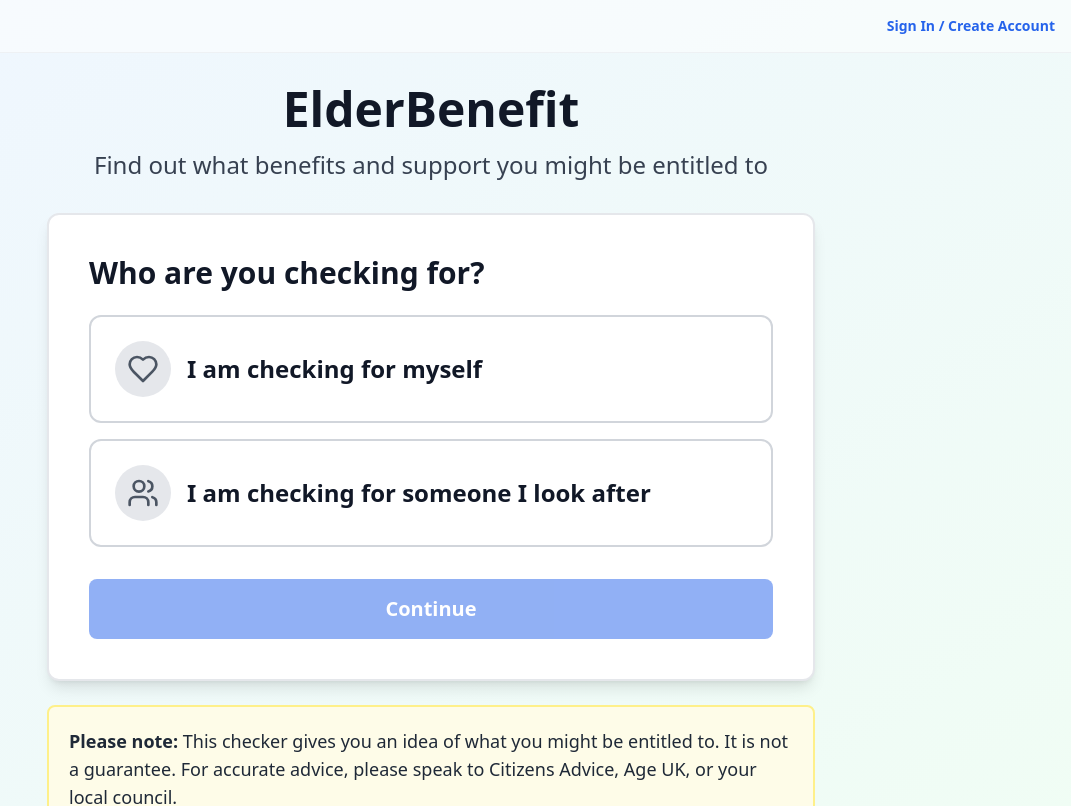
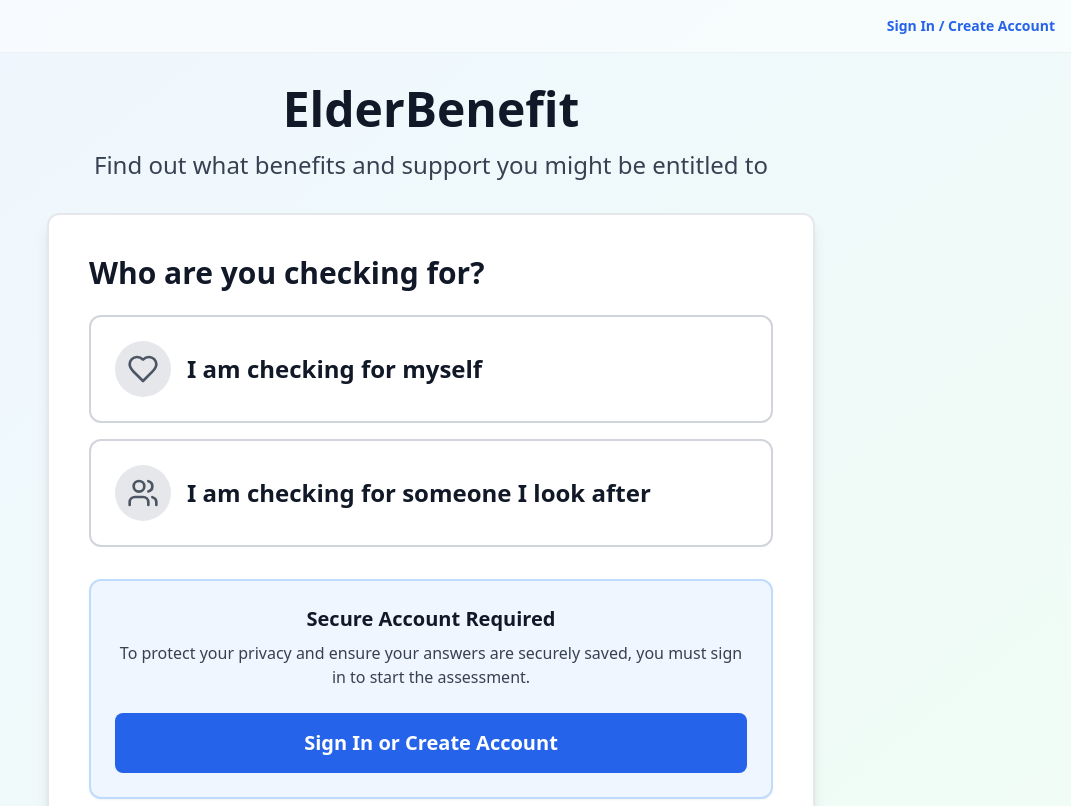
Before and after one commit to kaustubhk1/benefits-calculator, a React (Vite) app: page / in a window 1280 px wide. Shown: the top 806 px of the page, without its empty margins (209-1280 px from the left). Built offline with nearby package versions, Linux system fonts and the light colour scheme; no server answers.

Commit message:
Enforced mandatory user login before assessment

```diff
--- a/src/screens/WelcomeScreen.tsx
+++ b/src/screens/WelcomeScreen.tsx
@@ -114,13 +114,25 @@ export function WelcomeScreen() {
             </div>
           )}
 
+          {user ? (
             <Button
               onClick={handleContinue}
               disabled={!selectedMode}
-            className="w-full disabled:opacity-50 disabled:cursor-not-allowed"
+              className="w-full text-lg py-4 disabled:opacity-50 disabled:cursor-not-allowed"
             >
               Continue
             </Button>
+          ) : (
+            <div className="mt-8 p-6 bg-blue-50 border-2 border-blue-200 rounded-xl text-center shadow-sm">
+              <h3 className="text-xl font-bold text-gray-900 mb-2">Secure Account Required</h3>
+              <p className="text-base text-gray-700 mb-6">
+                To protect your privacy and ensure your answers are securely saved, you must sign in to start the assessment.
+              </p>
+              <Button onClick={() => setCurrentScreen('auth')} className="w-full text-lg py-4">
+                Sign In or Create Account
+              </Button>
+            </div>
+          )}
         </div>
 
         <div className="bg-yellow-50 border-2 border-yellow-200 rounded-lg p-5">
```
Lines whose indentation alone changed are shown as unchanged.
